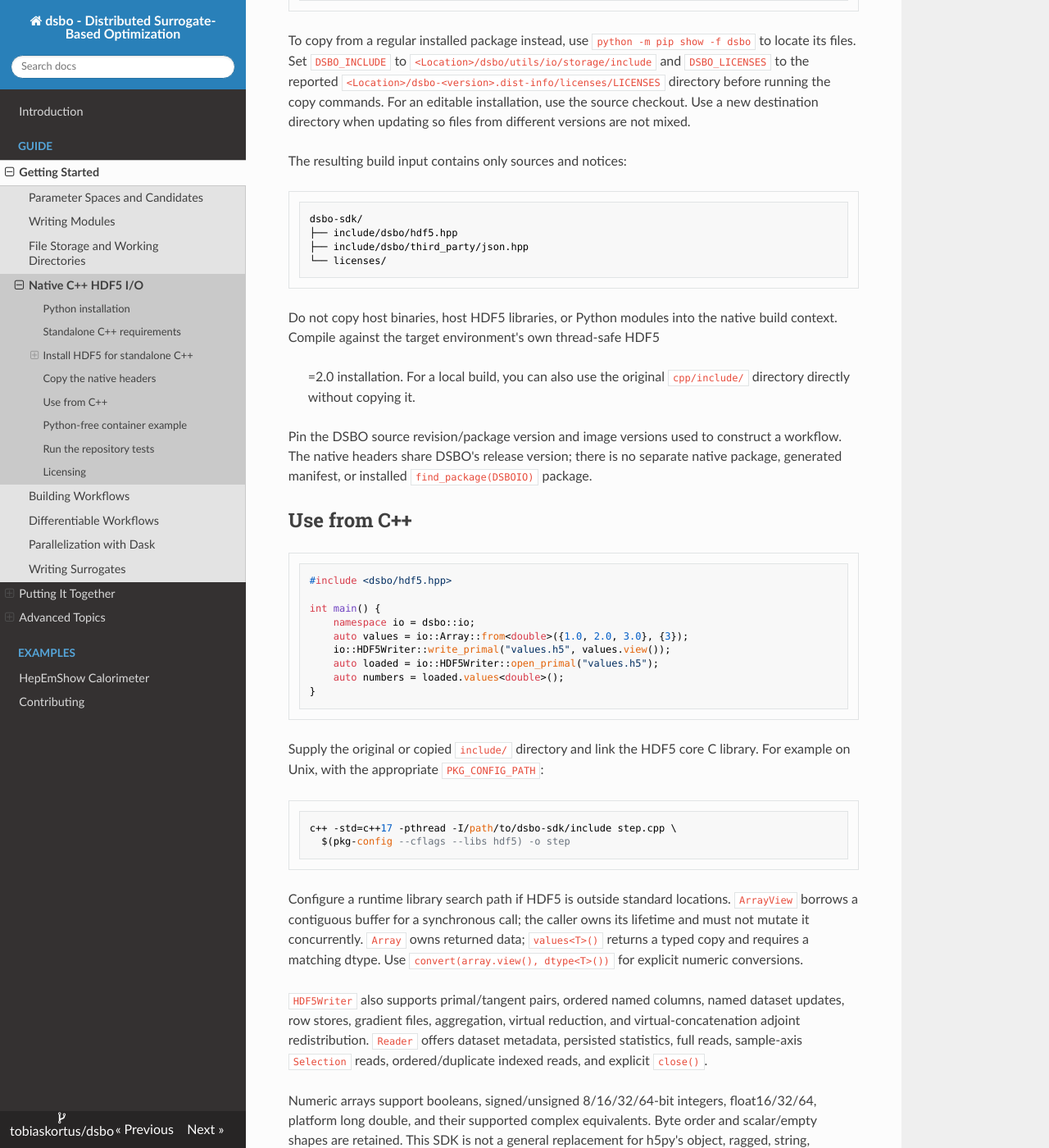
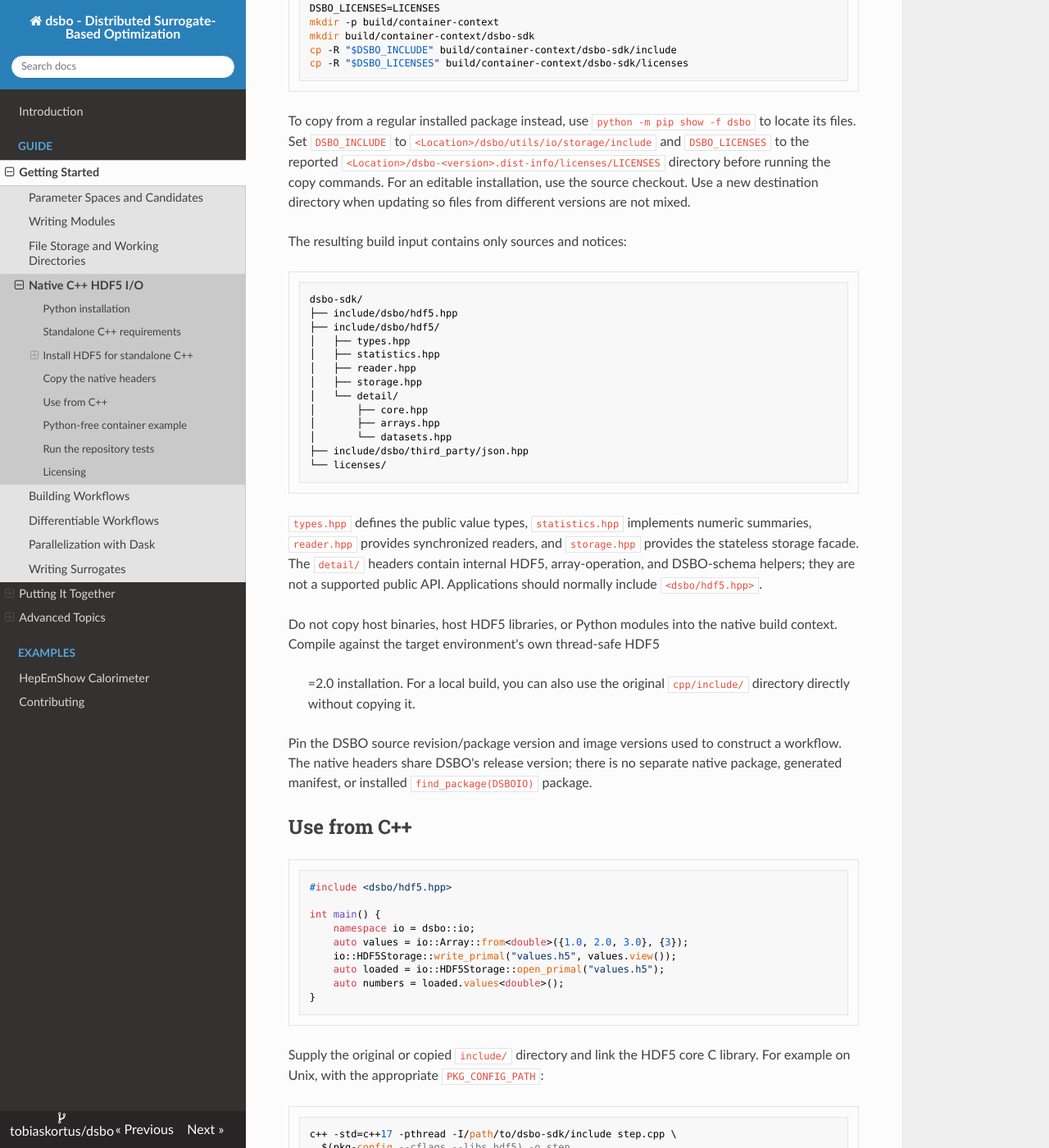
Before and after one commit to tobiaskortus/dsbo, an MkDocs documentation site: the page built from docs/guide/native_io.md, in a window 1280 px wide and 1400 px high, scrolled down 3620 px. Shown: the whole window at 82% size. Built offline with MkDocs 1.6.1, drawn with Linux system fonts in a browser that asks for light colours; nearby versions of some CDN libraries; some of the changed text lies outside the part shown.

Commit message:
Break up the single massive header file into smaller units with a single entrypoint still being hdf5.hpp; Rename HDF5Writer to HDF5Storage (in C++ only)

````diff
--- a/docs/guide/native_io.md
+++ b/docs/guide/native_io.md
@@ -1,7 +1,7 @@
 # Native C++ HDF5 I/O
 
-DSBO's HDF5 storage implementation is header-only C++17, in
-`cpp/include/dsbo/hdf5.hpp`. Python uses the same implementation
+DSBO's HDF5 storage implementation is header-only C++17, with the public entry
+point `cpp/include/dsbo/hdf5.hpp`. Python uses the same implementation
 through pybind11. PyTorch autograd, workflow setup, path resolution, scheduling,
 and gradient contribution bookkeeping remain in Python.
 
@@ -152,6 +152,10 @@ headers and notices into your native build context; there is no Python SDK
 setup or export API.
 This is a **build/setup step**, not something workflow steps do at runtime.
 
+Copy the **complete include directory**, including `dsbo/hdf5/` and
+`dsbo/third_party/`. The umbrella header includes the implementation layers;
+copying only `hdf5.hpp` is insufficient.
+
 From the root of a source checkout:
 
 ```bash
@@ -177,9 +181,24 @@ The resulting build input contains only sources and notices:
 ```text
 dsbo-sdk/
 ├── include/dsbo/hdf5.hpp
+├── include/dsbo/hdf5/
+│   ├── types.hpp
+│   ├── statistics.hpp
+│   ├── reader.hpp
+│   ├── storage.hpp
+│   └── detail/
+│       ├── core.hpp
+│       ├── arrays.hpp
+│       └── datasets.hpp
 ├── include/dsbo/third_party/json.hpp
 └── licenses/
 ```
+
+`types.hpp` defines the public value types, `statistics.hpp` implements numeric
+summaries, `reader.hpp` provides synchronized readers, and `storage.hpp` provides
+the stateless storage facade. The `detail/` headers contain internal HDF5,
+array-operation, and DSBO-schema helpers; they are not a supported public API.
+Applications should normally include `<dsbo/hdf5.hpp>`.
 
 Do not copy host binaries, host HDF5 libraries, or Python modules into the native
 build context. Compile against the target environment's own thread-safe HDF5
@@ -198,8 +217,8 @@ native package, generated manifest, or installed `find_package(DSBOIO)` package.
 int main() {
     namespace io = dsbo::io;
     auto values = io::Array::from<double>({1.0, 2.0, 3.0}, {3});
-    io::HDF5Writer::write_primal("values.h5", values.view());
-    auto loaded = io::HDF5Writer::open_primal("values.h5");
+    io::HDF5Storage::write_primal("values.h5", values.view());
+    auto loaded = io::HDF5Storage::open_primal("values.h5");
     auto numbers = loaded.values<double>();
 }
 ```
@@ -218,11 +237,13 @@ its lifetime and must not mutate it concurrently. `Array` owns returned data;
 `values<T>()` returns a typed copy and requires a matching dtype. Use
 `convert(array.view(), dtype<T>())` for explicit numeric conversions.
 
-`HDF5Writer` also supports primal/tangent pairs, ordered named columns, named
+The native `HDF5Storage` facade supports primal/tangent pairs, ordered named columns, named
 dataset updates, row stores, gradient files, aggregation, virtual reduction,
 and virtual-concatenation adjoint redistribution. `Reader` offers dataset
 metadata, persisted statistics, full reads, sample-axis `Selection` reads,
 ordered/duplicate indexed reads, and explicit `close()`.
+Python's `HDF5Writer` and `HDF5File` keep their existing names and delegate to
+this native implementation through the extension.
 
 Numeric arrays support booleans, signed/unsigned 8/16/32/64-bit integers,
 float16/32/64, platform long double, and their supported complex equivalents.
@@ -319,7 +340,9 @@ native build artifacts, delete `build/native/`; no separately installed SDK is
 affected.
 
 Native compilation and execution tests run through CMake/CTest, not pytest.
-They cover multiple translation units, concurrent calls, lazy selection, VDS,
+They compile every first-party header independently, check mixed/repeated
+includes and multiple translation units, and run the native SDK tests against
+both the original and a copied include tree. They also cover concurrent calls, lazy selection, VDS,
 gradients, and detailed validation and numerical-statistics cases. Python tests
 cover the bindings and file-format interoperability. CI runs both suites.
 To test a manually copied include tree, pass
````
Also changed, not shown: 15 other files.
